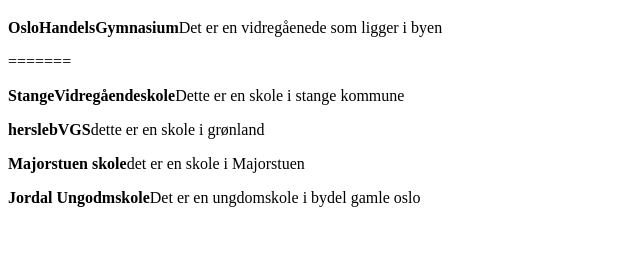
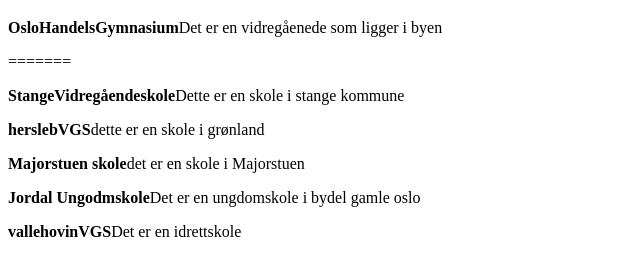
Before and after one commit to guled351/oblig1web, a plain HTML site: page index.html in a window 1280 px wide. Shown: the part 61-336 px from the top of the page, without its empty margins (0-640 px from the left). Drawn offline with Linux system fonts and the light colour scheme.

Commit message:
endring  valle

```diff
--- a/index.html
+++ b/index.html
@@ -13,6 +13,7 @@
     <p><strong>herslebVGS</strong>dette er en skole i grønland</p>
     <p><strong>Majorstuen skole</strong>det er en skole i Majorstuen</p>
     <p><strong>Jordal Ungodmskole</strong>Det er en ungdomskole i bydel gamle oslo </p>
+    <p><strong>vallehovinVGS</strong>Det er en idrettskole</P>
 
     <meta charset="UTF-8">
     <meta name="viewport" content="width=device-width, initial-scale=1.0">
```
